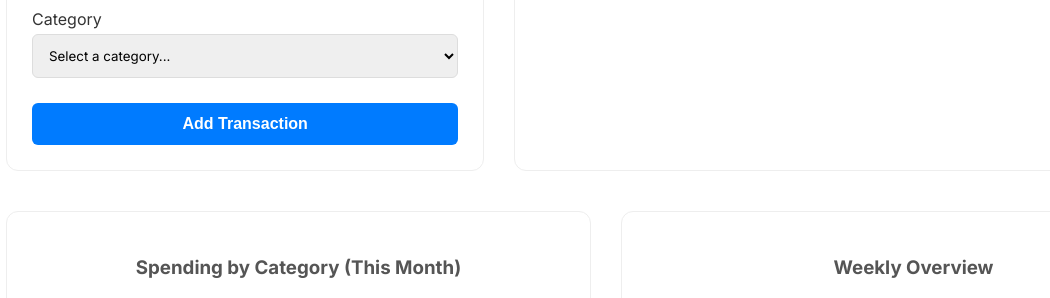
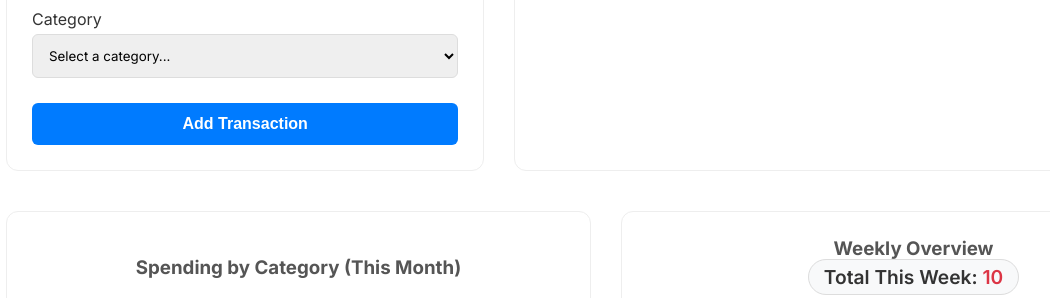
Before and after one commit to Sampangg/Finance-Website-using-flask, a Python web app: template app/templates/dashboard.html in a window 1280 px wide. Shown: the part 715-1013 px from the top of the page, without its empty margins (34-1084 px from the left). Run offline with Jinja, Linux system fonts and the light colour scheme; the template is opened without the code that fills it: most values are stand-ins (such as "Sample title", 1, 10 or a date in 2020).

Commit message:
Fixed spent today logic and upgraded weekly chart UI

```diff
--- a/app/services.py
+++ b/app/services.py
@@ -20,9 +20,12 @@ class FinanceService:
         # Feature 18: Budget Progress Bar Math
         today = datetime.utcnow().date()
         today_start = datetime(today.year, today.month, today.day)
+        tomorrow_start = today_start + timedelta(days=1) # NEW: Stop counting at midnight tonight!
 
         spent_today = db.session.query(func.sum(Transaction.amount))\
-            .filter(Transaction.user_id == user_id, Transaction.date >= today_start)\
+            .filter(Transaction.user_id == user_id,
+                    Transaction.date >= today_start,
+                    Transaction.date < tomorrow_start)\
             .scalar() or 0.0
 
         user = User.query.get(user_id)
--- a/app/templates/dashboard.html
+++ b/app/templates/dashboard.html
@@ -101,8 +101,14 @@
     </div>
 
     <div style="flex: 1; background: #fff; padding: 25px; border-radius: 12px; border: 1px solid #eee;">
-        <h3 style="text-align: center; color: #555;">Weekly Overview</h3>
-        <div style="position: relative; height: 300px; width: 100%;">
+        <div style="text-align: center; margin-bottom: 15px;">
+            <h3 style="color: #555; margin: 0 0 5px 0;">Weekly Overview</h3>
+            <span style="font-size: 1.2em; font-weight: 600; color: #333; background: #f8f9fa; padding: 5px 15px; border-radius: 20px; border: 1px solid #ddd;">
+                Total This Week: <span style="color: #dc3545;">{{ current_user.currency }}{{ weekly_total }}</span>
+            </span>
+        </div>
+
+        <div style="position: relative; height: 260px; width: 100%;">
             <canvas id="weeklyBarChart"></canvas>
         </div>
     </div>
```
